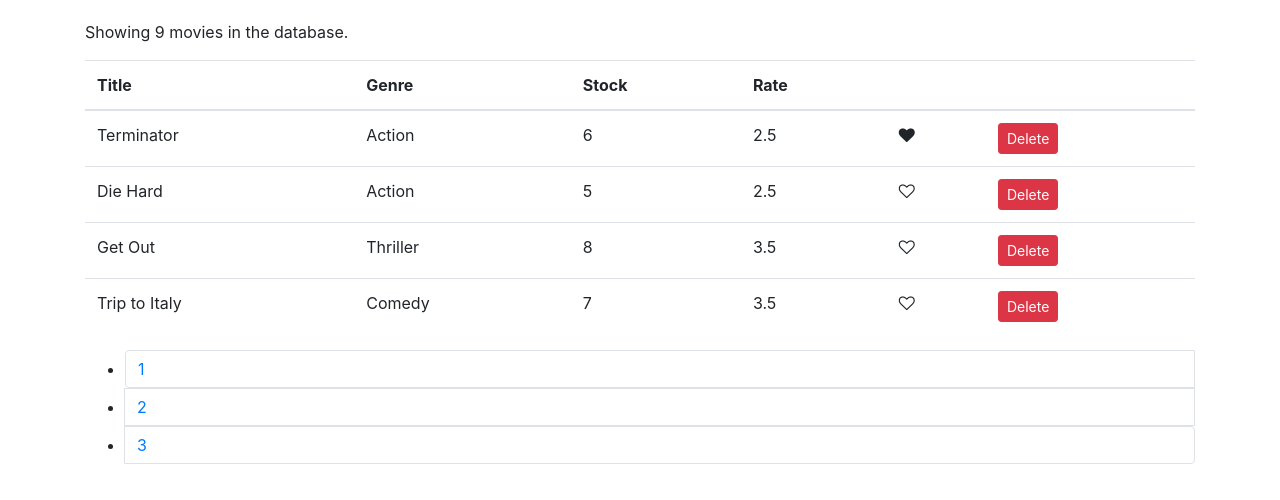
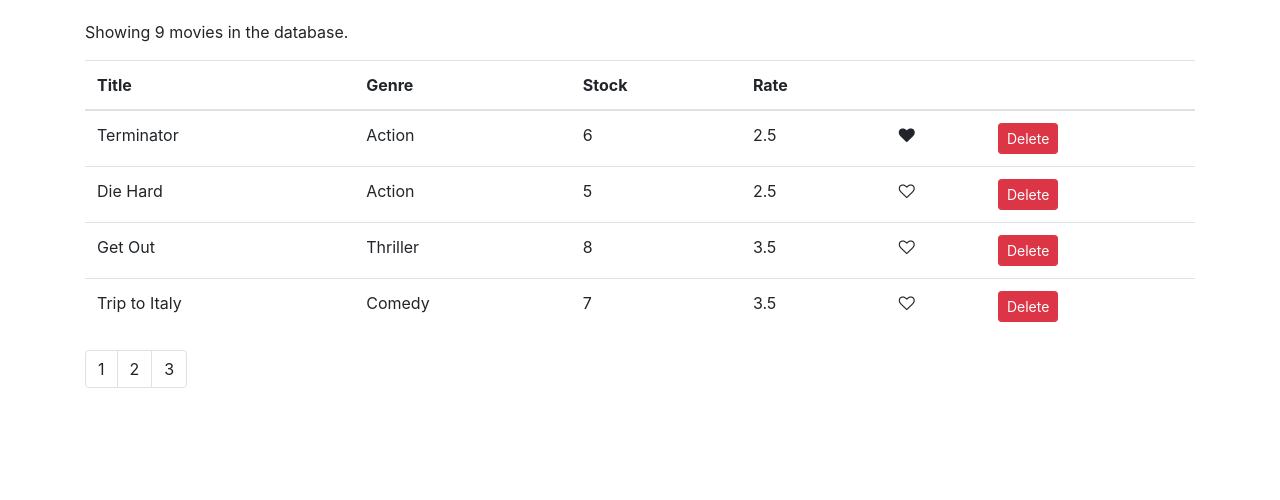
Before and after one commit to Doumham-Armah/vidly, a React (Create React App) app: page / in a window 1280 px wide. Shown: the top 500 px of the page. Built offline with nearby package versions, Linux system fonts and the light colour scheme.

Commit message:
bug fix: fixed broken pagination style

```diff
--- a/public/index.html
+++ b/public/index.html
@@ -8,6 +8,7 @@
       manifest.json provides metadata used when your web app is added to the
       homescreen on Android. See https://developers.google.com/web/fundamentals/engage-and-retain/web-app-manifest/
     -->
+    <link rel="stylesheet" href="https://stackpath.bootstrapcdn.com/bootstrap/4.3.1/css/bootstrap.min.css" integrity="sha384-ggOyR0iXCbMQv3Xipma34MD+dH/1fQ784/j6cY/iJTQUOhcWr7x9JvoRxT2MZw1T" crossorigin="anonymous">
     <link rel="manifest" href="%PUBLIC_URL%/manifest.json">
     <link rel="shortcut icon" href="%PUBLIC_URL%/favicon.ico">
     <!--
--- a/src/components/common/Pagination.jsx
+++ b/src/components/common/Pagination.jsx
@@ -18,7 +18,7 @@
 
     return (
         <nav>
-            <ul className="Pagination">
+            <ul className="pagination">
                 {pages.map(page =>
                     <li className="page-item" key={page}>
                         <a className="page-link" onClick={() => onPageChange(page)}>{page}</a>
--- a/src/components/movies.jsx
+++ b/src/components/movies.jsx
@@ -29,12 +29,14 @@
   };
 
   render() {
+
     const { length: count } = this.state.movies;
     //rename movies to allMovies
     const {movies: allMovies, pageSize, currentPage} = this.state
 
     if (count === 0) return <p>There are no movies in the database.</p>;
 
+    //retuns array of movies for a page number
     const movies = paginate(allMovies, currentPage, pageSize)
 
     return (
```
